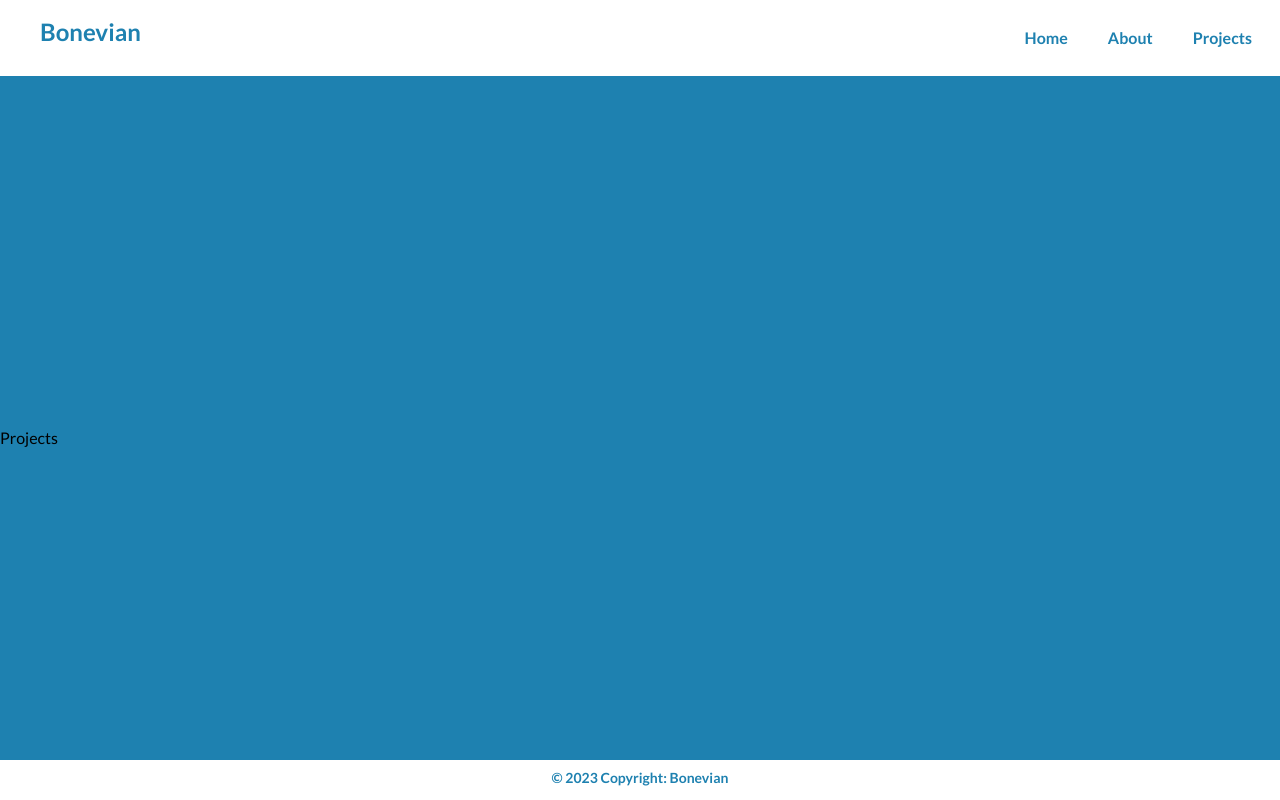
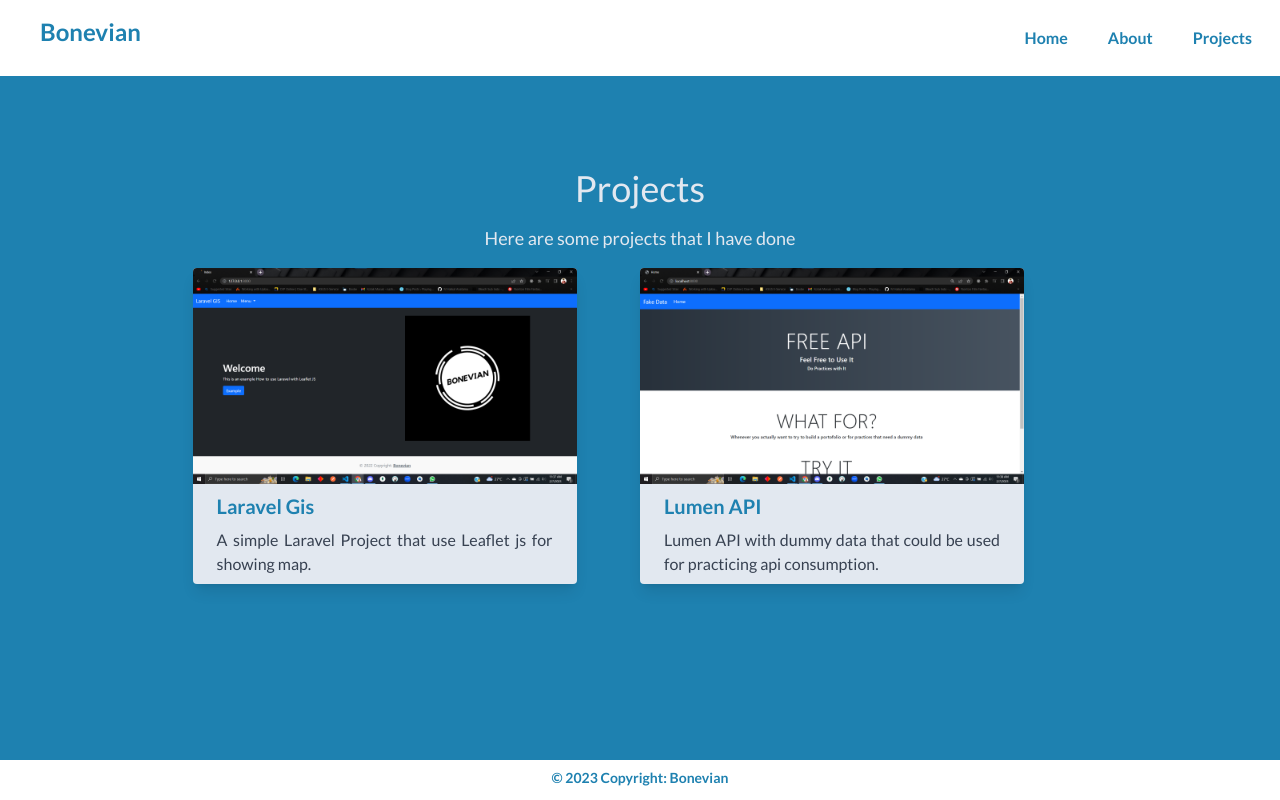
Before and after one commit to MuhammadNazhimMaulana/bonevian-portofolio, a React (Create React App) app: page /projects in a window 1280 px wide. Built offline with nearby package versions, Linux system fonts and the light colour scheme.

Commit message:
Adding Projects Page

```diff
--- /dev/null
+++ b/src/components/Card/ProjectCard.js
@@ -0,0 +1,15 @@
+const ProjectCard = ({picture, name, desc}) => {
+    return (
+        <div className="max-w-sm rounded overflow-hidden shadow-lg bg-slate-200 mb-6">
+            <img className="w-full" src={process.env.PUBLIC_URL + "/Projects/" + picture}  alt="Sunset in the mountains" />
+            <div className="px-6 py-2">
+                <div className="font-bold text-xl mb-2 text-primary">{name}</div>
+                <p className="text-gray-700 text-base text-justify">
+                    {desc}
+                </p>
+            </div>
+        </div>
+    );
+}
+
+export default ProjectCard;
--- a/src/pages/About.js
+++ b/src/pages/About.js
@@ -10,16 +10,13 @@ const About = () => {
             <div className="lg:px-72">
                 <p className="text-justify p-5 text-sm md:text-lg">My name is Muhammad Nazhim Maulana, Bonevian is just my nickname. I am a Back End Developer but also like to try some Front End stuffs, so I am kind of a fullstack as well. I have been learning coding for almost three years, I also got experienced for a year working in a real company. It was a great experience cause I got a lot of new knowledges. I also join developer community to make my skill even wider.</p>
                 <p className="text-justify p-5 text-sm md:text-lg">One more extra thing, I also enjoy working in a team. We all know that programming or coding is not a one man show, it is more like a team work.</p>
-                <div className="p-5 -mt-4">
-                    <Link to="http://github.com/MuhammadNazhimMaulana" target="_blank">
-                        <button className="p-2 text-sm bg-slate-200 text-primary rounded-lg hover:bg-white">Resume</button>
-                    </Link>
-                </div>
             </div>
 
+            <div className="lg:px-72 px-4">
+                <hr />
+            </div>
 
             <div className="lg:px-72 mb-2">
-                <hr />
                 <p className="p-5 text-md">Email me at <MailButton label="nazhimmaulanamuhammad@gmail.com" mailto="mailto:nazhimmaulanamuhammad@gmail.com" /> </p>
                 <span className="p-5 mt-2 mb-2 text-2xl">
                     <Link to="http://github.com/MuhammadNazhimMaulana" target="_blank"><FontAwesomeIcon icon={faGithub} className="mr-4 hover:text-white" /></Link>
--- a/src/pages/Projects.js
+++ b/src/pages/Projects.js
@@ -1,7 +1,16 @@
+import ProjectCard from '../components/Card/ProjectCard';
+
 const Projects = () => {
     return (
-        <div className="mt-10">
-            <h1>Projects</h1>
+        <div className="mb-auto mt-4 md:mt-20 mx-auto text-slate-200">
+            <h1 className="text-center text-xl md:text-4xl mt-3">Projects</h1>
+            <div className="lg:px-72">
+                <p className="text-justify px-1 my-4 text-sm md:text-lg">Here are some projects that I have done</p>
+            </div>
+            <div className="lg:grid lg:grid-cols-2">
+                <ProjectCard picture="lara-gis.png" name="Laravel Gis" desc="A simple Laravel Project that use Leaflet js for showing map." />
+                <ProjectCard picture="lumen-fake-api.png" name="Lumen API" desc="Lumen API with dummy data that could be used for practicing api consumption." />
+            </div>
         </div>
      );
 }
```
Also changed, not shown: public/Projects/lara-gis.png (added), public/Projects/lumen-fake-api.png (added).
